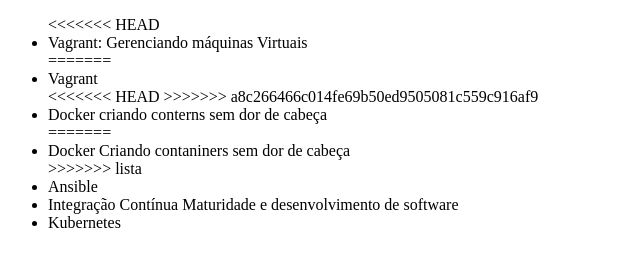
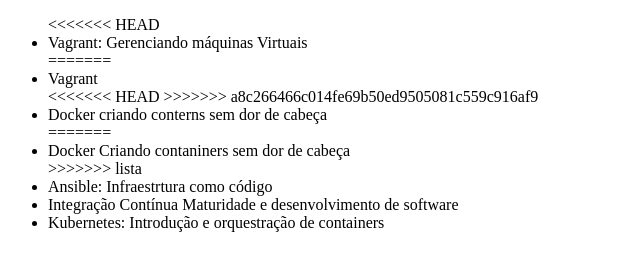
Before and after one commit to diegoragah/alura-git, a plain HTML site: page index.html in a window 1280 px wide. Shown: the whole page, without its empty margins (0-640 px from the left). Drawn offline with Linux system fonts and the light colour scheme.

Commit message:
Aletrando nome do curso Kubernets

```diff
--- a/index.html
+++ b/index.html
@@ -16,9 +16,9 @@
 =======
         <li>Docker Criando contaniners sem dor de cabeça</li>
 >>>>>>> lista
-        <li>Ansible</li>
+        <li>Ansible: Infraestrtura como código</li>
         <li>Integração Contínua Maturidade e desenvolvimento de software</li>
-        <li>Kubernetes</li>
+        <li>Kubernetes: Introdução e orquestração de containers</li>
     </ul>
 </body>
 </html>
```
